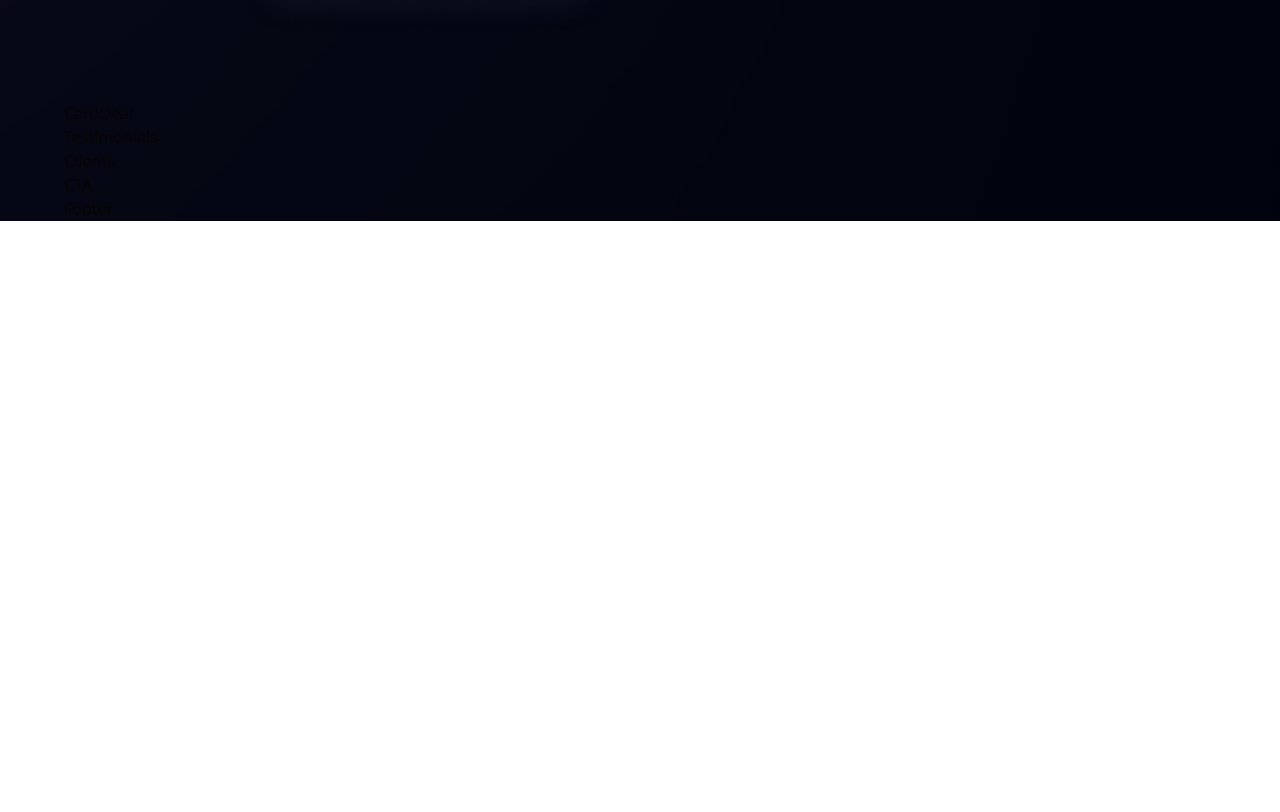
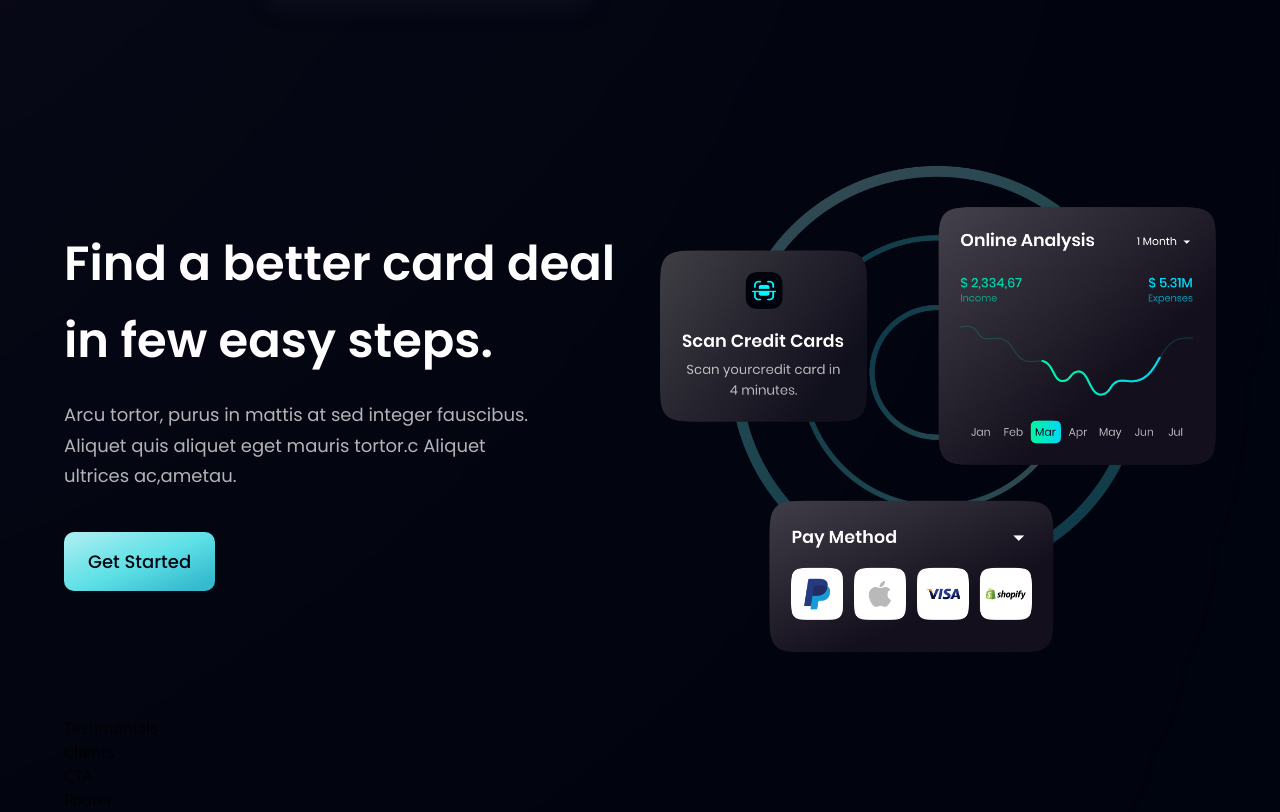
Before and after one commit to Momenuzzaman/HooBank, a React (Vite) app: page / in a window 1280 px wide. Shown: the part 2058-2870 px from the top of the page. Before the commit the page ends 2279 px from the top, so only its background shows below. Built offline with nearby package versions, Linux system fonts and the light colour scheme.

Commit message:
cardDeal complete

```diff
--- a/src/components/Button.jsx
+++ b/src/components/Button.jsx
@@ -6,7 +6,7 @@
       type="button"
       className={`py-4 px-6 bg-blue-gradient
       font-poppins font-medium text-[18px]
-      text-primary outline-none ${style}`}
+      text-primary outline-none ${style} rounded-[10px]`}
     >
       Get Started
     </button>
--- a/src/components/CardDeal.jsx
+++ b/src/components/CardDeal.jsx
@@ -1,10 +1,26 @@
 import React from "react";
+import { card } from "../assets";
+import styles, { layout } from "../style";
+import Button from "./Button";
 
 const CardDeal = () => {
   return (
-    <div>
-      <h1>CardDeal</h1>
-    </div>
+    <section className={layout.section}>
+      <div className={layout.sectionInfo}>
+        <h2 className={styles.heading2}>
+          Find a better card deal <br className="sm:block hidden" />
+          in few easy steps.
+        </h2>
+        <p className={`${styles.paragraph} max-w-[470px] mt-5`}>
+          Arcu tortor, purus in mattis at sed integer fauscibus. Aliquet quis
+          aliquet eget mauris tortor.c Aliquet ultrices ac,ametau.
+        </p>
+        <Button style="mt-10" />
+      </div>
+      <div className={layout.sectionImg}>
+        <img src={card} alt="billing" className="w-[100%] h-[100%]" />
+      </div>
+    </section>
   );
 };
 
```
